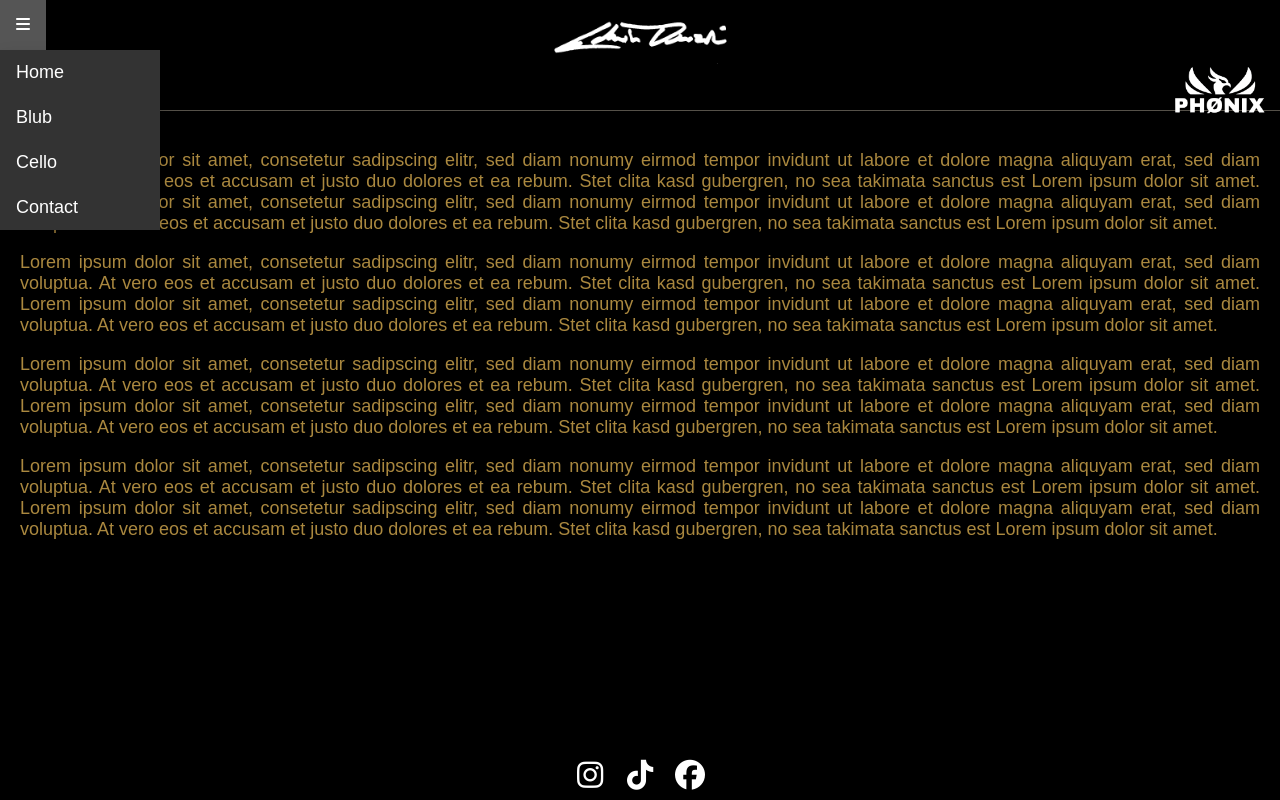
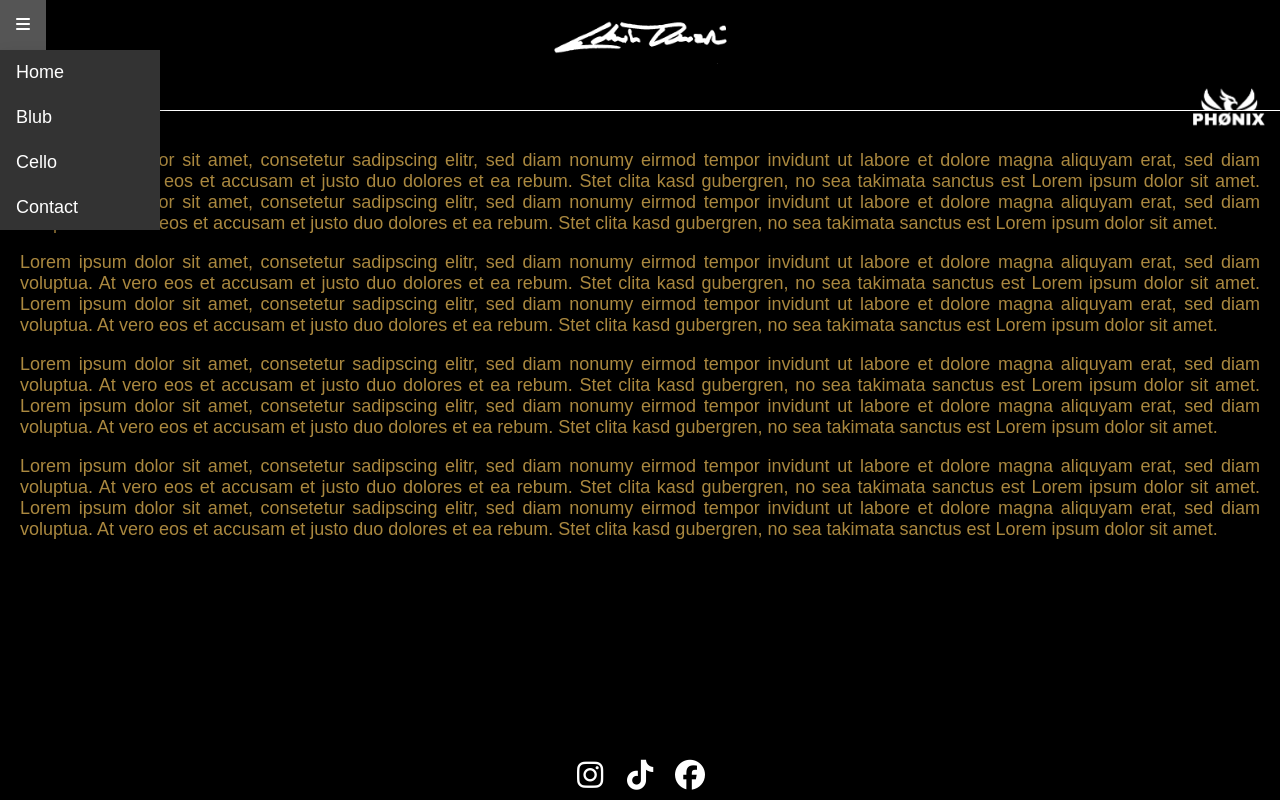
Before and after one commit to kazl95/eddy.gihub.io, a plain HTML site: page index.html in a window 1280 px wide. Drawn offline with Linux system fonts and the light colour scheme.

Commit message:
Add files via upload

```diff
--- a/styles.css
+++ b/styles.css
@@ -21,7 +21,7 @@ body, html {
 
 .navbar {
 
-    border-bottom: 1px solid rgb(85, 81, 73);
+    border-bottom: 1px solid rgb(255, 255, 255);
     /*box-shadow: rgba(255, 255, 255, 0.151) 0px 7px 29px 0px ; */
 
     display: flex;
@@ -54,9 +54,9 @@ body, html {
 }
 
 .bottom-logos-container {
-    bottom: 40px;
+    bottom: 15px;
     display: flex;
-    max-height: 100px;
+    max-height: 80px;
     width: 100%;
     justify-content: space-between;
     position: relative;
```
